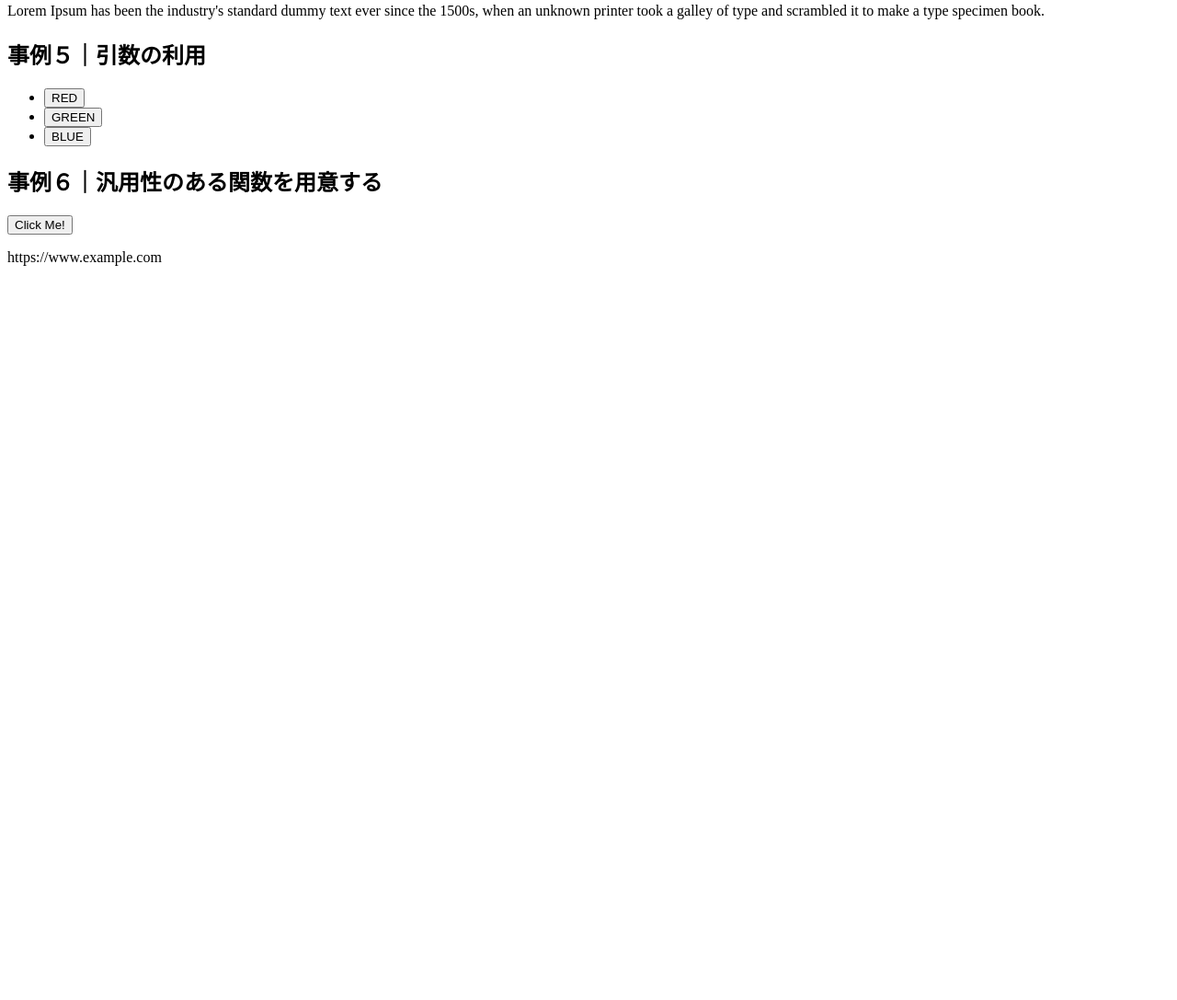
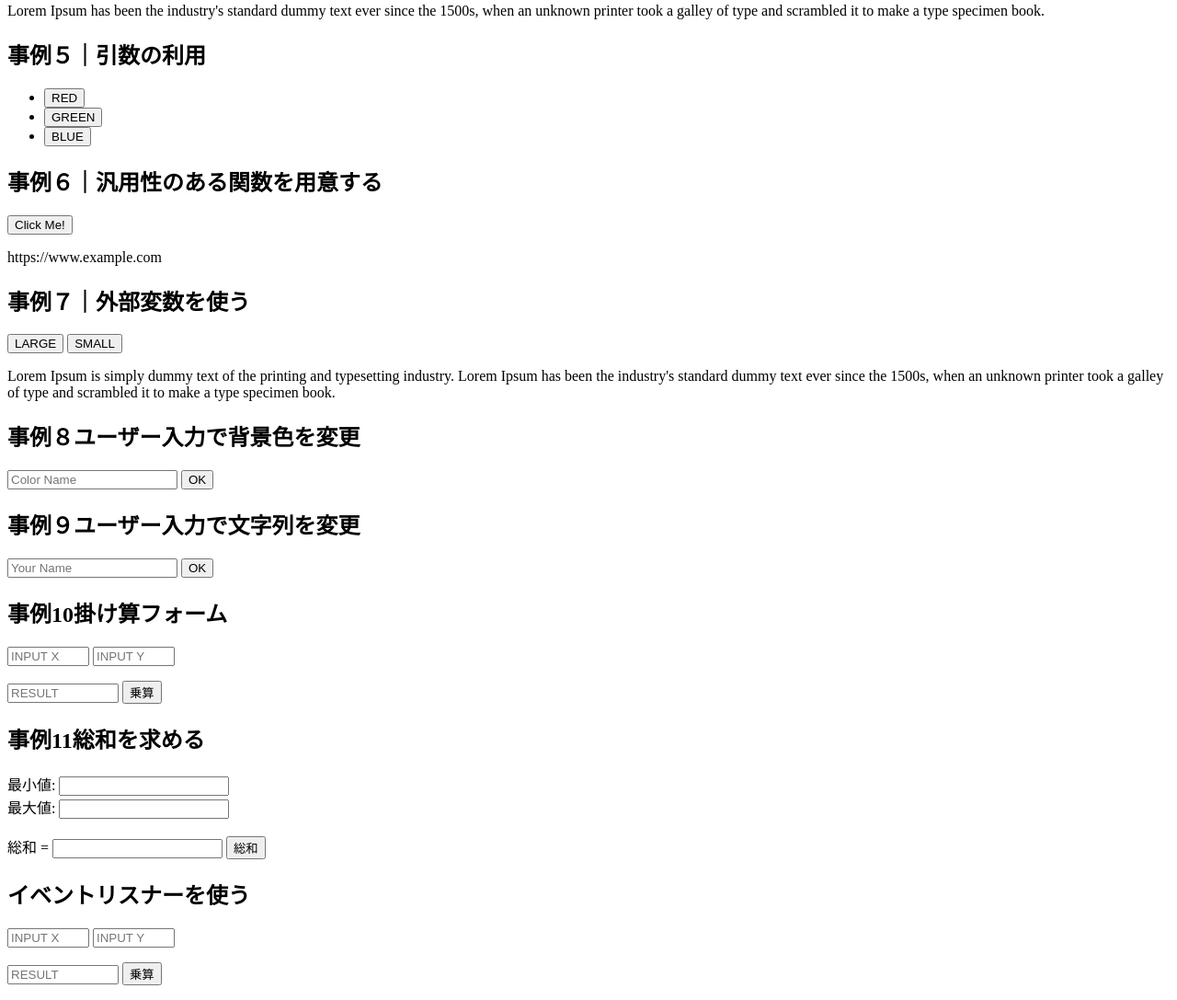
Before and after one commit to ki0722/SampleJS, a plain HTML site: page index.html in a window 1280 px wide. Shown: the part 870-1957 px from the top of the page at 92% size. Before the commit the page ends 1175 px from the top, so only its background shows below. Drawn offline with Linux system fonts and the light colour scheme.

Commit message:
Add files via upload

```diff
--- a/index.html
+++ b/index.html
@@ -29,6 +29,8 @@
           <li class="Class01">G</li>
       </ul>
 
+
+
       <h2>事例32｜CLASS要素にアクセスする</h2>
       <button onClick="MyFunction032()" >Click Me !</button>
 
@@ -41,6 +43,8 @@
           <li>F</li>
           <li class="Class02">G</li>
       </ul>
+
+
 
 
       <h2>事例４｜HTML要素にアクセスする</h2>
@@ -56,12 +60,16 @@
       </p>
 
 
+
+
       <h2>事例５｜引数の利用</h2>
       <ul>
          <li><button onClick="MyFunction05('red')">RED</button></li>
          <li><button onClick="MyFunction05('green')">GREEN</button></li>
          <li><button onClick="MyFunction05('blue')">BLUE</button></li>
       </ul>
+
+
 
       <h2>事例６｜汎用性のある関数を用意する</h2>
       <button onClick="MyFunction06()" >Click Me!</button>
@@ -72,3 +80,79 @@
         </footer>
     </body>
 </html>
+
+
+
+      <h2>事例７｜外部変数を使う</h2>
+      <!-- 拡大用と縮小用のボタンを追加 -->
+      <input type="button" value="LARGE" onClick="enlarge();">
+      <input type="button" value="SMALL" onClick="reduce();">
+      <!-- 拡大・縮小のターゲット要素に id="ID07" を定義 -->
+      <p id="ID07">
+        Lorem Ipsum is simply dummy text of the printing and typesetting industry.
+        Lorem Ipsum has been the industry's standard dummy text ever since the
+        1500s, when an unknown printer took a galley of type and scrambled it
+        to make a type specimen book.
+      </p>
+
+
+
+      <h2 id="ID08">事例８ユーザー入力で背景色を変更</h2>
+      <form onsubmit="return false;">
+          <input id="COL" type="text" placeholder="Color Name">
+          <input type="button" onClick="ChangeBGColor()" value="OK">
+      </form>
+
+
+
+
+      <h2 id="ID09">事例９ユーザー入力で文字列を変更</h2>
+      <form onsubmit="return false;">
+          <input  id="NAME" type="text" placeholder="Your Name">
+          <input type="button" onClick="ChangeContent()" value="OK">
+      </form>
+
+
+
+
+
+
+      <h2>事例10掛け算フォーム</h2>
+      <form>
+          <input id="X" type="text" size="8" placeholder="INPUT X">
+          <input id="Y" type="text" size="8" placeholder="INPUT Y">
+          <p>
+              <input id="ANS" type="text" size="12" placeholder="RESULT">
+              <button type="button" onClick="Calc01()">乗算</button>
+          </p>
+      </form>
+
+
+
+
+
+      <!--計算処理の応用 for文を使った合計処理-->
+      <h2>事例11総和を求める</h2>
+      <form>
+        最小値: <input id="XS" type="text"><br>
+        最大値: <input id="XE" type="text"><br>
+        <br>
+        総和 = <input id="ANS2" type="text">
+        <button type="button" onClick="Calc02()">総和</button>
+      </form>
+
+
+
+
+
+
+
+      <h2>イベントリスナーを使う</h2>
+      <form>
+        <input id="X3" type="text" size="8" placeholder="INPUT X">
+        <input id="Y3" type="text" size="8" placeholder="INPUT Y">
+        <p>
+          <input id="ANS3" type="text" size="12" placeholder="RESULT">
+          <button  id="CALC03" type="button">乗算</button>
+        </p>
+      </form>
--- a/script.js
+++ b/script.js
@@ -1,18 +1,23 @@
 // JavaScript Sample
 
-// body の背景色を変える
+// 1 body の背景色を変える
 function MyFunction01() {
   var obj = document.body;
   obj.style.backgroundColor = 'red';
 }
 
-// ID要素の背景色を変える
+
+
+//2  ID要素の背景色を変える
 function MyFunction02(){
   var obj = document.getElementById('ID01');
   obj.style.backgroundColor = 'yellow';
 }
 
-// CLASS要素の背景色を変える
+
+
+
+//3  CLASS要素の背景色を変える
 function MyFunction03(){
 
     // Class01の把握（情報が line[0], line[1] ,line[2]・・に一括で入る）
@@ -25,7 +30,8 @@ function MyFunction03(){
 }
 
 
-// CLASS要素の背景色を変える
+
+//32  CLASS要素の背景色を変える
 function MyFunction032(){
 
     // Class01の把握（情報が line[0], line[1] ,line[2]・・に一括で入る）
@@ -39,7 +45,10 @@ function MyFunction032(){
      }
    }
 
-    // HTML要素の背景色を変える
+
+
+
+    //4  HTML要素の背景色を変える
     function MyFunction04() {
       // pタグの把握（複数の情報が obj[0], obj[1] ,obj[2]・・に一括で入る）
       var obj = document.getElementsByTagName("p");
@@ -51,7 +60,10 @@ function MyFunction032(){
       }
     }
 
-    // 引数を用いた背景色の変更
+
+
+
+    //5 引数を用いた背景色の変更
 function MyFunction05( col ){
   var obj = document.body;
   obj.style.backgroundColor = col;
@@ -64,8 +76,97 @@ function RandomColor(){
     for( var i = col.length; i<6; i++ ) { col = '0' + col; }
     return '#' + col;
 }
-// 背景色の変更
+
+
+
+
+//6 背景色の変更
 function MyFunction06( ){
   var obj = document.body;
   obj.style.backgroundColor = RandomColor();
 }
+
+
+
+
+//7  外部変数の宣言・定義（以下２つの関数で共通して利用）
+var scale = 100;
+
+// 文字を拡大する関数
+function enlarge(){
+   scale *= 1.25;  // scale = scale * 1.25 と同義（現在のscaleを1.25倍）
+   var obj = document.getElementById('ID07');
+   obj.style.fontSize = scale + '%';
+}
+
+//文字を縮小する関数
+function reduce(){
+   scale /= 1.25;  // 現在のscaleを1.25で割る
+   var obj = document.getElementById('ID07');
+   obj.style.fontSize = scale + '%';
+}
+
+
+
+
+//8 ユーザー入力でターゲット要素の背景色を変更
+function ChangeBGColor() {
+  var obj = document.getElementById('ID08'); // ターゲット要素
+  var col = document.getElementById('COL'); // 入力
+  obj.style.backgroundColor = col.value;
+}
+
+
+
+
+//9  ユーザー入力でターゲット要素の文字列を変更
+function ChangeContent(){
+    var m = document.getElementById('ID09'); // ターゲット要素
+    var n = document.getElementById('NAME'); // 入力
+    var res = 'こんにちは <b>' + n.value + '</b> さん';
+    m.innerHTML = res;
+}
+
+
+
+
+
+//10  ２つの値を掛け算するプログラム
+function Calc01() {
+    var ans = document.getElementById('ANS'); // ターゲット要素
+    var x = document.getElementById('X'); // 入力１
+    var y = document.getElementById('Y'); // 入力２
+    ans.value =Number( x.value ) * Number( y.value );
+}
+
+
+
+
+//11 総和を求めるプログラム
+function Calc02() {
+  var s = 0;
+  var xs = Number(XS.value);
+  var xe = Number(XE.value);
+
+  // 変数 s に順次値を足し込む
+  for(var i=xs; i<=xe; i++){
+    s = s + i;
+  }
+  ANS2.value = s;
+}
+
+
+
+
+//12 クリックイベントに反応するイベントリスナーを定義
+window.onload = function() {
+    var btn = document.getElementById('CALC03');
+    btn.addEventListener('click', Calc03, false);
+}
+// イベントハンドラー
+function Calc03() {
+    var ans = document.getElementById('ANS3');
+    var x = document.getElementById('X3');
+    var y = document.getElementById('Y3');
+    ans.value =Number( x.value ) * Number( y.value );
+}
```
Lines whose indentation alone changed are shown as unchanged.
